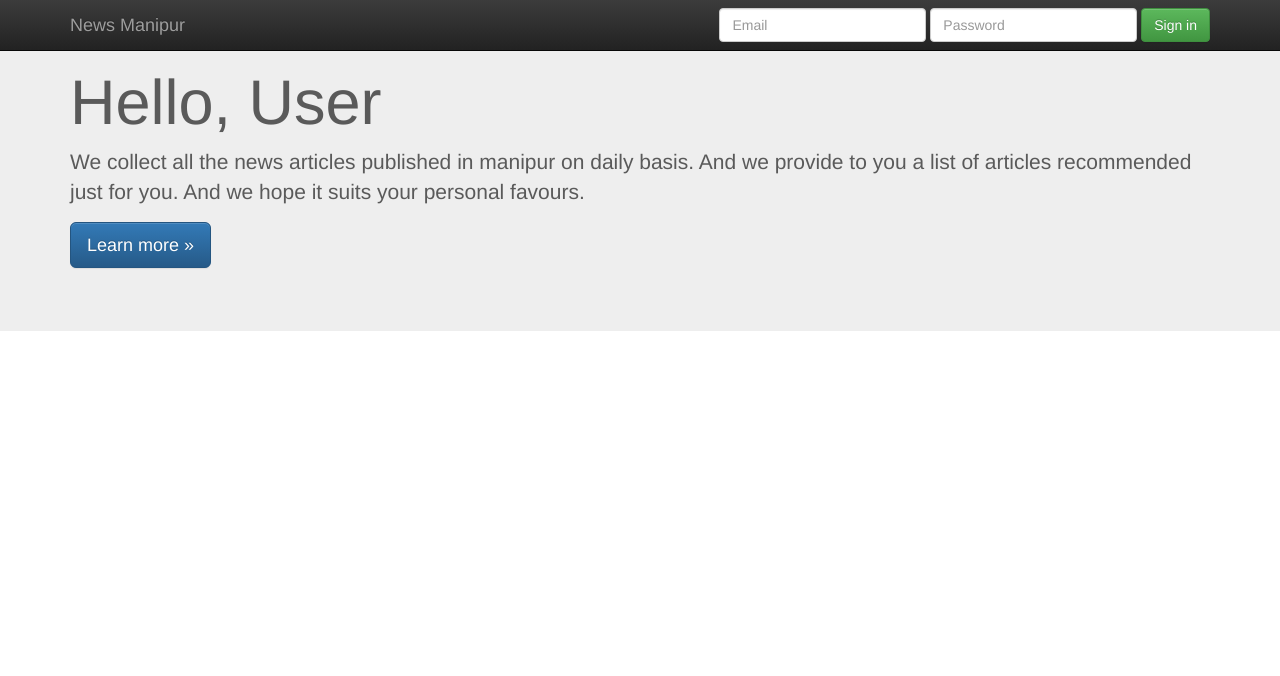
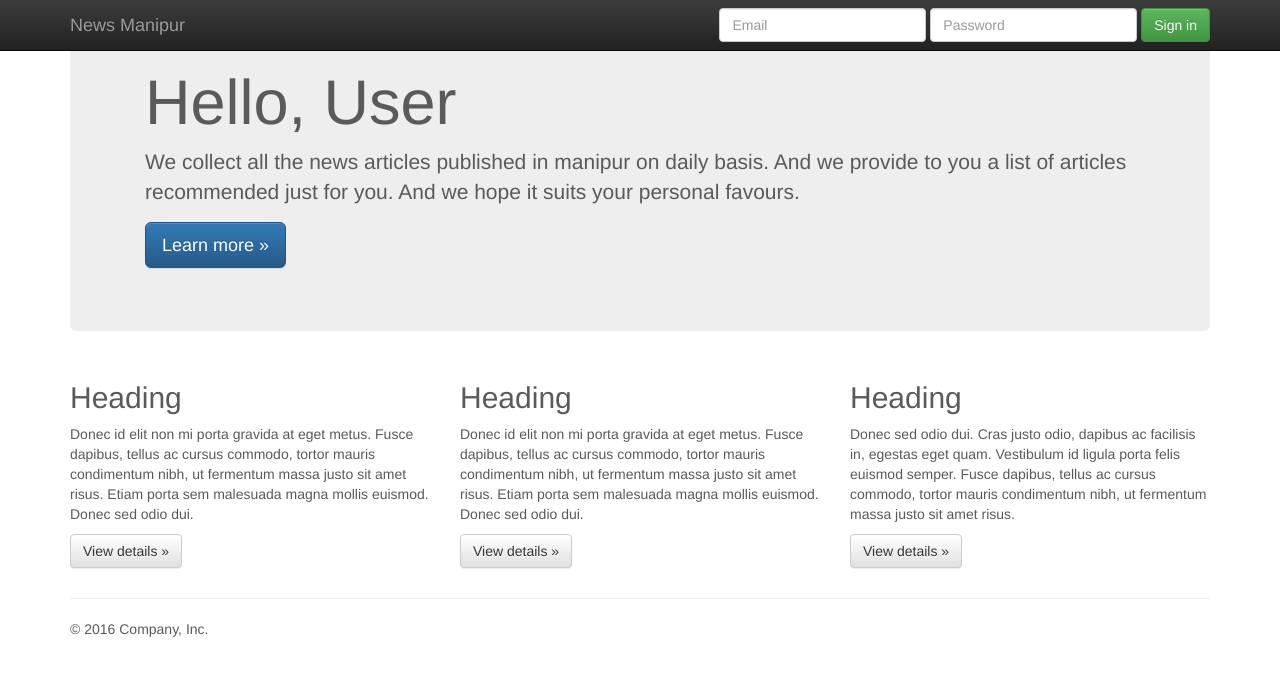
Before and after one commit to nilakanta123/newsallmanipur, a Django app: page / in a window 1280 px wide. Shown: the top 676 px of the page. Run offline with Django 3.2, Linux system fonts and the light colour scheme; some libraries are stand-ins or nearby versions.

Commit message:
Uptate Html

```diff
--- a/templates/base.html
+++ b/templates/base.html
@@ -53,8 +53,24 @@
       </div>
     </nav>
 
-    {% block content %}
-    {% endblock content %}
+    <div class="container">
+      <!-- Main jumbotron for a primary marketing message or call to action -->
+      <div class="jumbotron">
+        <div class="container">
+          <h1>Hello, User</h1>
+          <p>We collect all the news articles published in manipur on daily basis. And we provide to you a list of articles recommended just for you. And we hope it suits your personal favours.</p>
+          <p><a class="btn btn-primary btn-lg" href="#" role="button">Learn more &raquo;</a></p>
+        </div>
+      </div>
+
+      {% block content %}
+
+      {% endblock content %}
+      <hr>
+          <footer>
+              <p>&copy; 2016 Company, Inc.</p>
+        </footer>
+    </div> <!-- /container -->
 
 
 
--- a/templates/index.html
+++ b/templates/index.html
@@ -2,13 +2,22 @@
 
 {% block content %}
 
-	  <!-- Main jumbotron for a primary marketing message or call to action -->
-    <div class="jumbotron">
-      <div class="container">
-        <h1>Hello, User</h1>
-        <p>We collect all the news articles published in manipur on daily basis. And we provide to you a list of articles recommended just for you. And we hope it suits your personal favours.</p>
-        <p><a class="btn btn-primary btn-lg" href="#" role="button">Learn more &raquo;</a></p>
-      </div>
-    </div>
+    <div class="row">
+        <div class="col-md-4">
+          <h2>Heading</h2>
+          <p>Donec id elit non mi porta gravida at eget metus. Fusce dapibus, tellus ac cursus commodo, tortor mauris condimentum nibh, ut fermentum massa justo sit amet risus. Etiam porta sem malesuada magna mollis euismod. Donec sed odio dui. </p>
+          <p><a class="btn btn-default" href="#" role="button">View details &raquo;</a></p>
+        </div>
+        <div class="col-md-4">
+          <h2>Heading</h2>
+          <p>Donec id elit non mi porta gravida at eget metus. Fusce dapibus, tellus ac cursus commodo, tortor mauris condimentum nibh, ut fermentum massa justo sit amet risus. Etiam porta sem malesuada magna mollis euismod. Donec sed odio dui. </p>
+          <p><a class="btn btn-default" href="#" role="button">View details &raquo;</a></p>
+       </div>
+        <div class="col-md-4">
+          <h2>Heading</h2>
+          <p>Donec sed odio dui. Cras justo odio, dapibus ac facilisis in, egestas eget quam. Vestibulum id ligula porta felis euismod semper. Fusce dapibus, tellus ac cursus commodo, tortor mauris condimentum nibh, ut fermentum massa justo sit amet risus.</p>
+          <p><a class="btn btn-default" href="#" role="button">View details &raquo;</a></p>
+        </div>
+  	</div>
 
 {% endblock content %}
```
